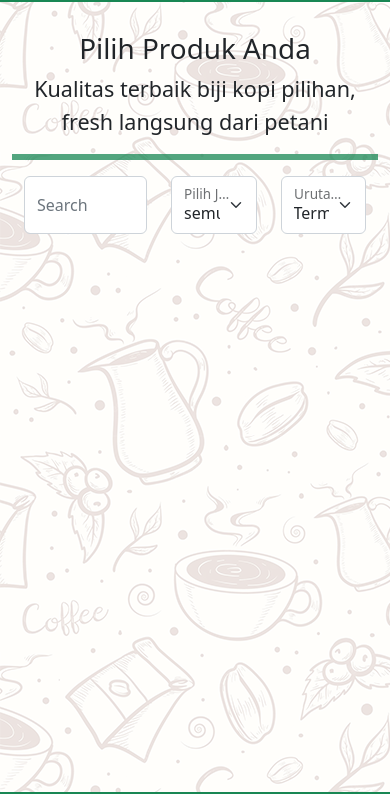
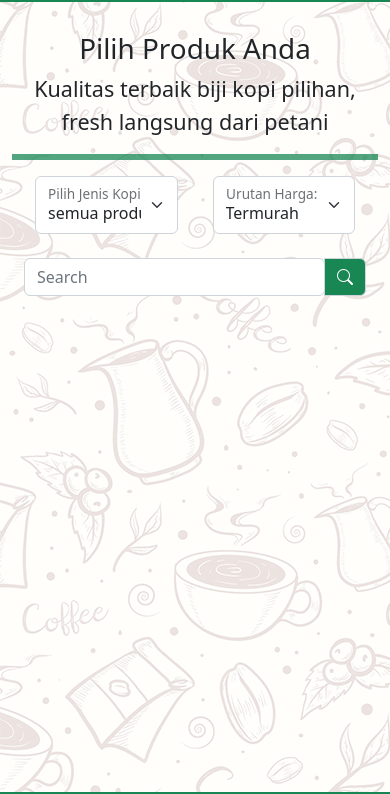
Before and after one commit to Fadiaameliaputri/Kopi-Kuy, a plain HTML site: page produk.html in a window 390 px wide. Shown: the part 64-858 px from the top of the page. Drawn offline with Linux system fonts and the light colour scheme; no server answers.

Commit message:
Add files via upload

```diff
--- a/produk.html
+++ b/produk.html
@@ -24,6 +24,23 @@
 
         .body {
             background-image: url(images/background/bgkopi.png);
+        }
+
+        @media (max-width: 768px) {
+
+            .select-menu {
+                flex-wrap: wrap;
+                justify-content: space-evenly;
+            }
+
+            .input-group {
+                order: 1;
+
+            }
+
+            .form-select {
+                width: 100%;
+            }
         }
 
         /* Batas Akhir penulisan kode CSS internal */
@@ -76,12 +93,15 @@
             <!-- Ini Untuk Select -->
 
             <div class="container">
-                <div class="d-flex gap-4">
+                <div class="select-menu d-flex gap-4">
                     <div class="input-group rounded">
                         <input type="search" id="searchInput" class="form-control rounded" placeholder="Search"
                             aria-label="Search" aria-describedby="search-addon" />
+                            <span class="input-group-text bg-success" id="search-addon">
+                                <i class="bi bi-search text-white"></i>
+                            </span>
                     </div>
-                    <div class="form-floating col-3">
+                    <div class="form-floating col-5 col-md-3">
                         <select class="form-select" id="select_kopi" aria-label="Floating label select example">
                             <option value="semua">semua produk</option>
                             <option value="arabica">Arabica</option>
@@ -90,7 +110,7 @@
                         </select>
                         <label for="select_kopi">Pilih Jenis Kopi</label>
                     </div>
-                    <div class="form-floating col-3">
+                    <div class="form-floating col-5 col-md-3">
                         <select class="form-select" id="sortSelect" aria-label="Floating label select example">
                             <option value="asc">Termurah</option>
                             <option value="desc">Termahal</option>
```
